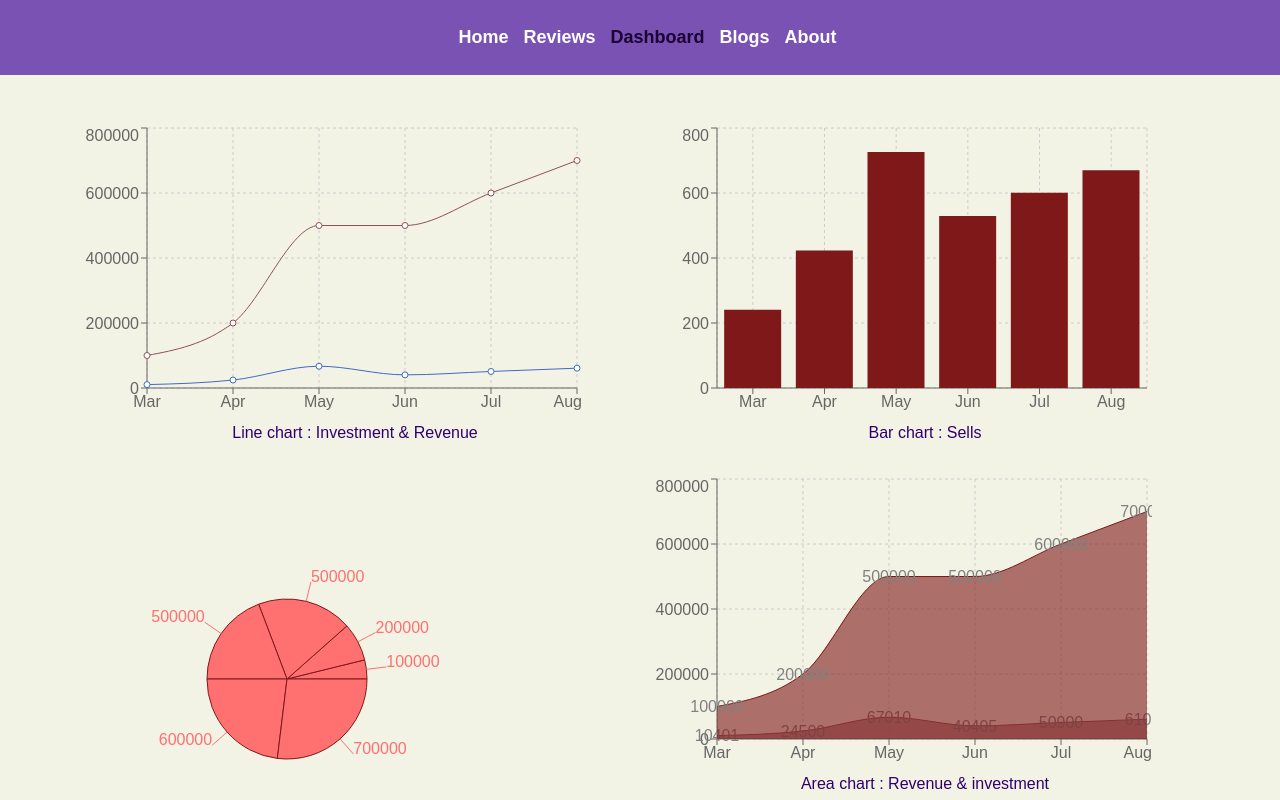
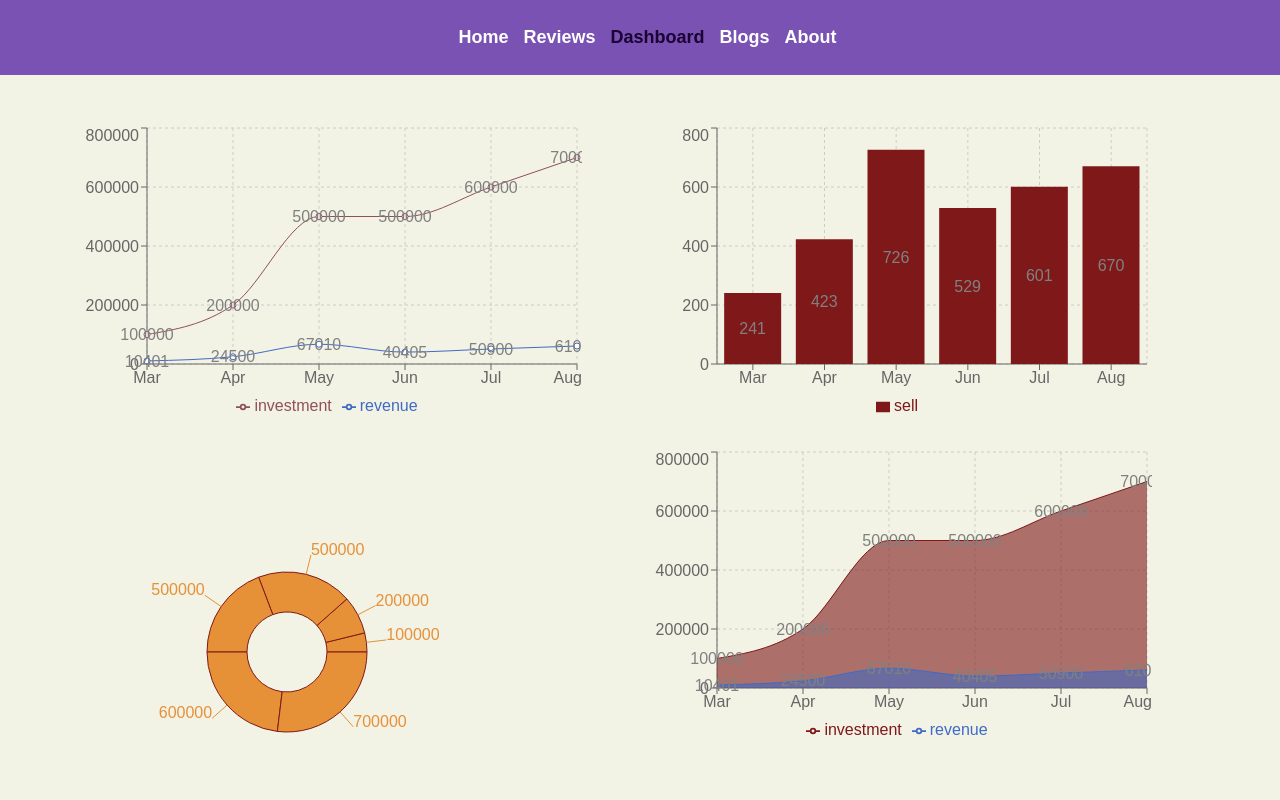
Before and after one commit to provashish95/Television-Analyser, a React (Create React App) app: page /dashboard in a window 1280 px wide. Shown: the top 800 px of the page. Built offline with nearby package versions, Linux system fonts and the light colour scheme.

Commit message:
updated dashboard

```diff
--- a/src/components/Dashboard/Dashboard.js
+++ b/src/components/Dashboard/Dashboard.js
@@ -1,5 +1,5 @@
 import React, { useEffect, useState } from 'react';
-import { Area, AreaChart, Bar, BarChart, CartesianGrid, Line, LineChart, Pie, PieChart, Tooltip, XAxis, YAxis } from 'recharts';
+import { Area, AreaChart, Bar, BarChart, CartesianGrid, Legend, Line, LineChart, Pie, PieChart, Tooltip, XAxis, YAxis } from 'recharts';
 import './Dashboard.css';
 import '../Home/Home.css';
 
@@ -22,10 +22,10 @@ const Dashboard = () => {
                         <XAxis dataKey="month" />
                         <YAxis />
                         <Tooltip />
-                        <Line type="monotone" dataKey="investment" stroke="#915059" activeDot={{ r: 8 }} />
-                        <Line type="monotone" dataKey="revenue" stroke="#3f6bc5" activeDot={{ r: 8 }} />
+                        <Legend />
+                        <Line type="monotone" dataKey="investment" stroke="#915059" activeDot={{ r: 8 }} label />
+                        <Line type="monotone" dataKey="revenue" stroke="#3f6bc5" activeDot={{ r: 8 }} label />
                     </LineChart>
-                    <h6 className='text-center text-style'>Line chart : Investment & Revenue</h6>
                 </div>
                 <div className="col-sm-12 col-md-6 col-lg-6">
                     <BarChart width={500} height={300} data={chartsData}>
@@ -33,10 +33,9 @@ const Dashboard = () => {
                         <XAxis dataKey="month" />
                         <YAxis />
                         <Tooltip />
-                        <Bar dataKey="sell" fill="#7f1919" />
-
+                        <Legend />
+                        <Bar dataKey="sell" fill="#7f1919" label />
                     </BarChart>
-                    <h6 className='text-center text-style'>Bar chart : Sells</h6>
                 </div>
             </div>
             <div className="row mt-4">
@@ -50,13 +49,14 @@ const Dashboard = () => {
                             cx={200}
                             cy={200}
                             outerRadius={80}
-                            fill="#ff7070"
+                            innerRadius={40}
+                            fill="#e69138"
                             stroke="#7f1919"
                             label
                         />
                         <Tooltip />
+                        <Legend />
                     </PieChart>
-                    <h6 className='text-center text-style'>Pie chart : Investment</h6>
                 </div>
                 <div className="col-sm-12 col-md-6 col-lg-6 ">
                     <AreaChart width={500} height={300} data={chartsData} >
@@ -64,10 +64,10 @@ const Dashboard = () => {
                         <XAxis dataKey="month" />
                         <YAxis />
                         <Tooltip />
-                        <Area type="monotone" dataKey="revenue" stroke="#915059" fill="#915059" label />
+                        <Legend />
                         <Area type="monotone" dataKey="investment" stroke="#7f1919" fill="#7f1919" label />
+                        <Area type="monotone" dataKey="revenue" stroke="#3f6bc5" fill="#3f6bc5" label />
                     </AreaChart>
-                    <h6 className='text-center text-style'>Area chart : Revenue & investment</h6>
                 </div>
             </div>
         </section>
```
